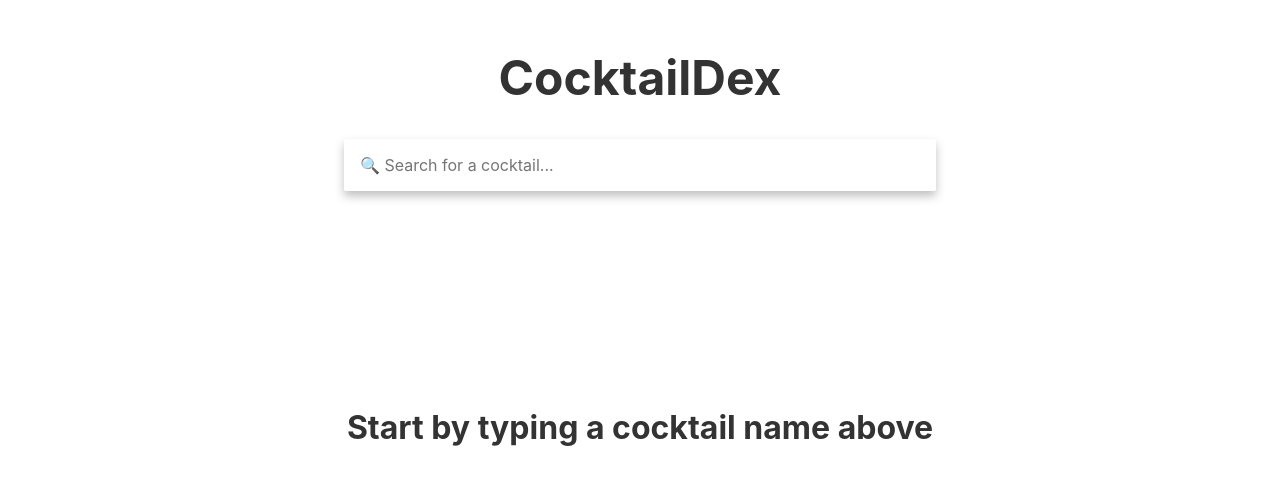
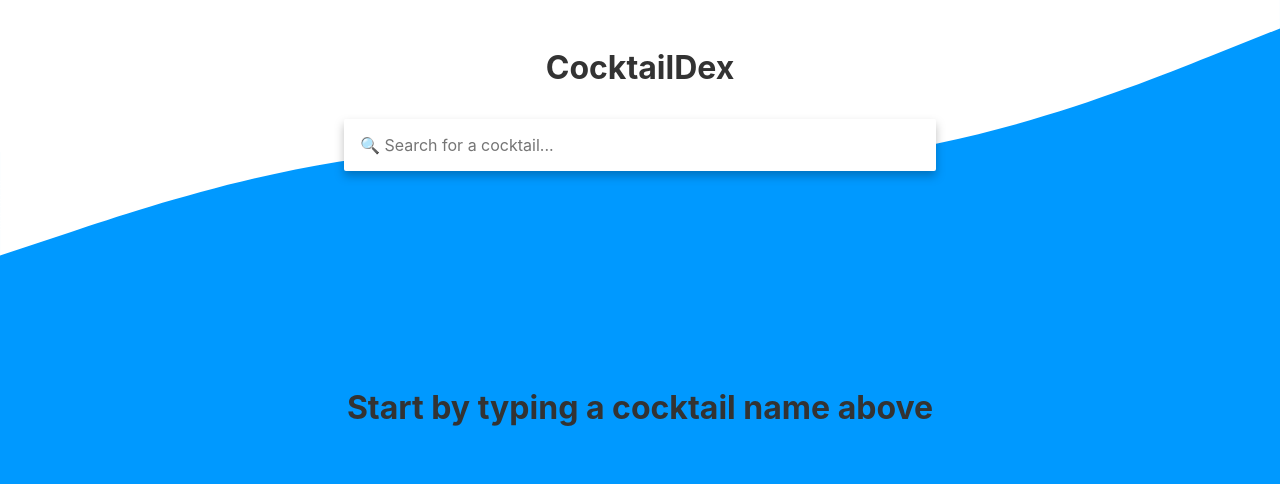
Before and after one commit to dimitriosvalodimos/cocktaildex, a Svelte app: page / in a window 1280 px wide. Shown: the top 484 px of the page. Built offline with nearby package versions, Linux system fonts and the light colour scheme.

Commit message:
Added background svg for some color and an Stripe like feel

```diff
--- a/public/global.css
+++ b/public/global.css
@@ -17,6 +17,9 @@ body {
   box-sizing: border-box;
   font-family: -apple-system, BlinkMacSystemFont, "Segoe UI", Roboto,
     Oxygen-Sans, Ubuntu, Cantarell, "Helvetica Neue", sans-serif;
+  background-color: #0099ff;
+  background-image: url("./wave.svg");
+  background-repeat: no-repeat;
 }
 
 a {
--- a/src/App.svelte
+++ b/src/App.svelte
@@ -41,10 +41,9 @@
     grid-area: cards;
     grid-template-rows: max-content;
     grid-template-columns: repeat(auto-fill, 250px);
-    grid-row-gap: 2rem;
+    grid-row-gap: 1rem;
     width: 100%;
     height: 100%;
-    /* margin: auto; */
     padding: 0 5rem;
   }
 
--- a/src/Card.svelte
+++ b/src/Card.svelte
@@ -8,18 +8,18 @@
 
 <style>
   .card {
-    background-color: #454343;
-    /* border-radius: 15px; */
+    background-color: white;
+    border-radius: 15px;
   }
 
   .card-title {
     text-align: center;
-    color: white;
+    color: #000;
   }
 
   .card-body {
     padding: 1rem;
-    color: white;
+    color: #000;
   }
 
   .card-ingredient-list {
--- a/src/Searchbar.svelte
+++ b/src/Searchbar.svelte
@@ -1,6 +1,6 @@
 <script>
   import { createEventDispatcher } from "svelte";
-  import { element } from "svelte/internal";
+
   const dispatch = createEventDispatcher();
 
   const BASE_URL = "https://www.thecocktaildb.com/api/json/v1/1/search.php?s=";
@@ -72,9 +72,6 @@
     margin: 3rem;
     width: 100%;
   }
-  .search-title {
-    font-size: 3rem;
-  }
 
   .searchbar {
     border: none;
@@ -83,6 +80,12 @@
     text-align: left;
     padding: 1rem 1rem;
     filter: drop-shadow(0px 5px 5px rgba(0, 0, 0, 0.25));
+    /* box-shadow: 0 1.6px 1.2px rgba(0, 0, 0, 0.015),
+      0 3.4px 2.7px rgba(0, 0, 0, 0.022), 0 5.8px 4.6px rgba(0, 0, 0, 0.027),
+      0 8.7px 6.9px rgba(0, 0, 0, 0.031), 0 12.5px 10px rgba(0, 0, 0, 0.035),
+      0 17.7px 14.2px rgba(0, 0, 0, 0.039), 0 25.1px 20.1px rgba(0, 0, 0, 0.043),
+      0 36.5px 29.2px rgba(0, 0, 0, 0.048), 0 56.3px 45px rgba(0, 0, 0, 0.055),
+      0 100px 80px rgba(0, 0, 0, 0.07); */
   }
 </style>
 
```
Also changed, not shown: public/wave.svg (added).
